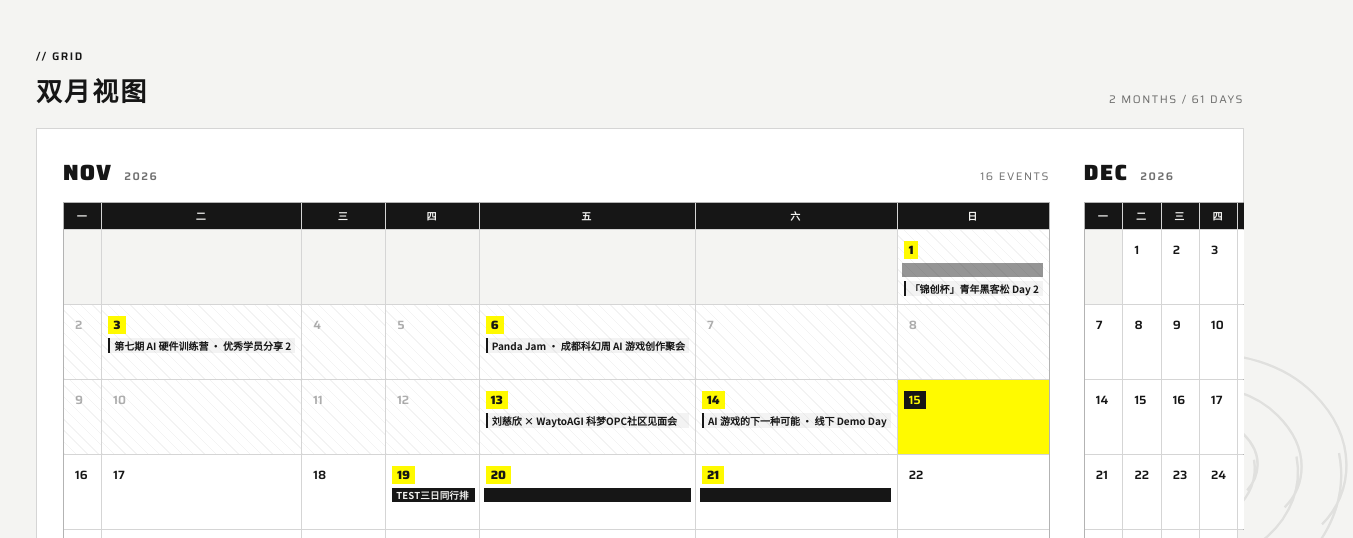
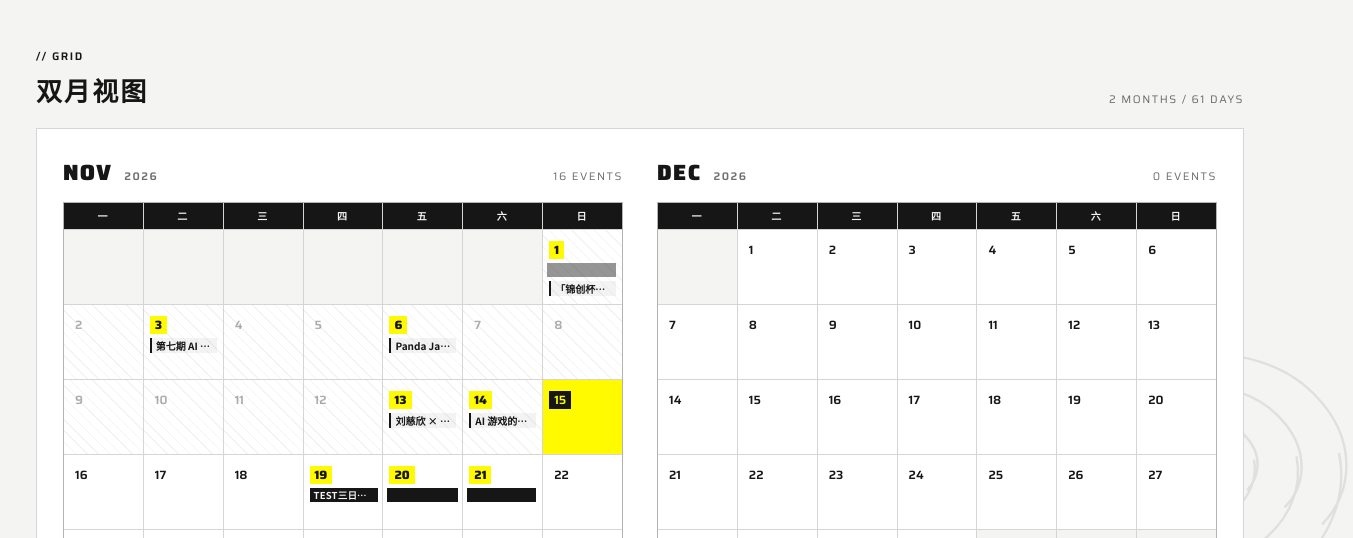
Before and after one commit to ladabian66/endfield-calendar, a plain HTML site: page test.html in a window 1280 px wide. Shown: the part 253-791 px from the top of the page, 1353 px wide, since content can reach past the window. Drawn offline with Linux system fonts and the light colour scheme.

Commit message:
temp: multiday bar test v3

```diff
--- a/test.html
+++ b/test.html
@@ -148,7 +148,7 @@ body{
   font-size:10px;letter-spacing:.2em;font-weight:600;text-align:center;padding:5px 0;
 }
 .cell{
-  background:var(--board);min-height:74px;padding:5px 6px 4px;
+  background:var(--board);min-height:74px;min-width:0;padding:5px 6px 4px;
   position:relative;overflow:visible;
   transition:background .2s var(--snap);
 }
```
